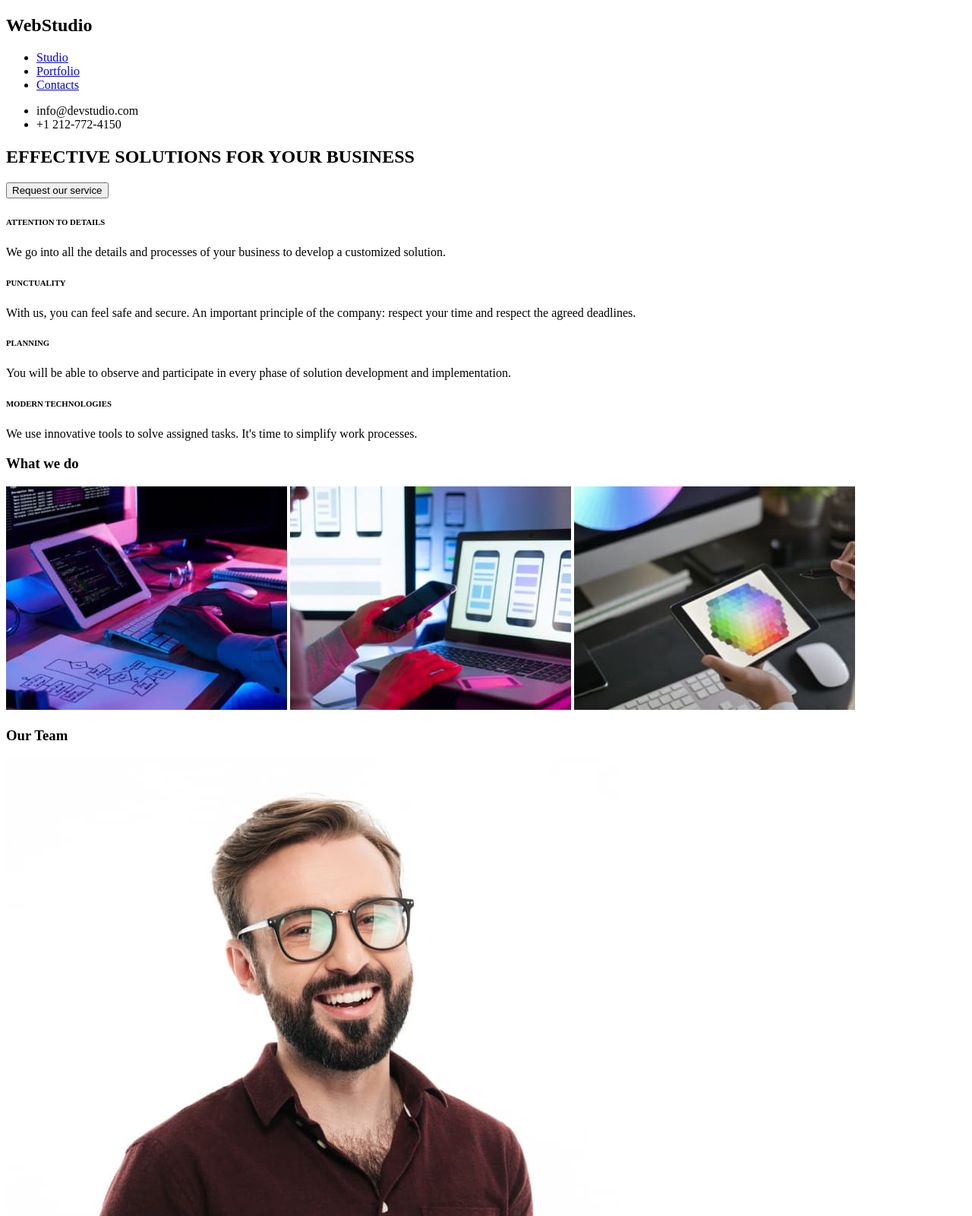
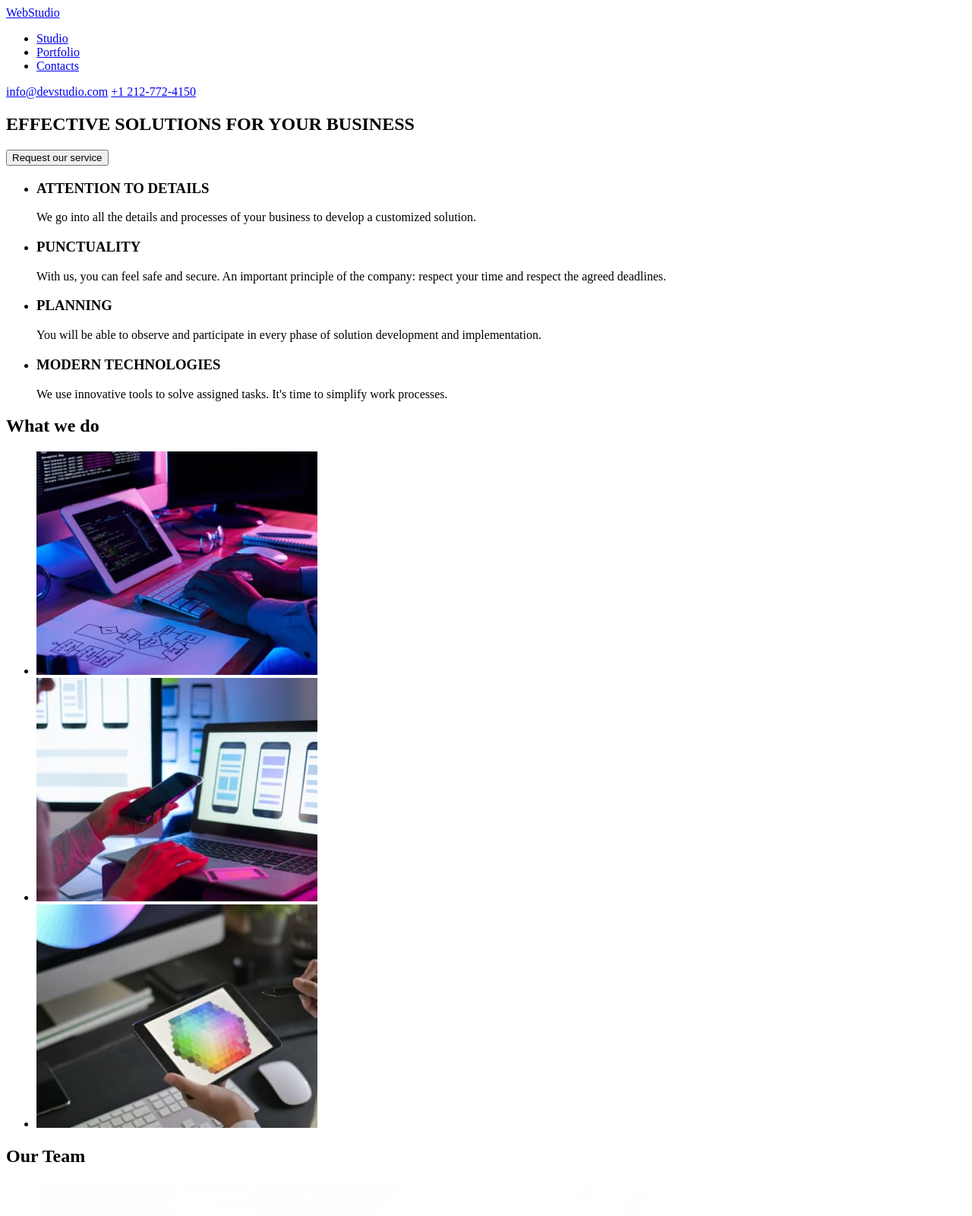
Before and after one commit to NineteenNinety/goit-markup-hw-01, a plain HTML site: page index.html in a window 1280 px wide. Shown: the top 1600 px of the page at 76% size. Drawn offline with Linux system fonts and the light colour scheme; files whose address does not match are found by name.

Commit message:
Finished

```diff
--- a/index.html
+++ b/index.html
@@ -8,19 +8,19 @@
   </head>
   <body>
     <header>
-      <h2>WebStudio</h2>
-
+      <a href="index.html">WebStudio</a>
+      <section>
         <nav class="navbar">
           <ul>
             <li><a href="#studio" class="nav-link">Studio</a></li>
             <li><a href="#portfolio" class="nav-link">Portfolio</a></li>
             <li><a href="#contacts" class="nav-link">Contacts</a></li>
           </ul>
-        <ul>
-          <li><a href="mailto:info@devstudio.com"></a>info@devstudio.com</li>
-          <li><a href="tel:+12127724150"></a>+1 212-772-4150</li>
-        </ul>
         </nav>
+
+        <a href="mailto:info@devstudio.com">info@devstudio.com</a>
+        <a href="tel:+12127724150">+1 212-772-4150</a>
+      </section>
     </header>
 
     <main>
@@ -31,98 +31,113 @@
       </section>
 
       <section class="about-us">
+        <ul>
+          <li>
             <span>
-          <h6>ATTENTION TO DETAILS</h6>
+              <h3>ATTENTION TO DETAILS</h3>
               <p>
-            We go into all the details and processes of your business to develop
-            a customized solution.
+                We go into all the details and processes of your business to
+                develop a customized solution.
               </p>
             </span>
+          </li>
+          <li>
             <span>
-          <h6>PUNCTUALITY</h6>
+              <h3>PUNCTUALITY</h3>
               <p>
-            With us, you can feel safe and secure. An important principle of the
-            company: respect your time and respect the agreed deadlines.
+                With us, you can feel safe and secure. An important principle of
+                the company: respect your time and respect the agreed deadlines.
               </p>
             </span>
+          </li>
+          <li>
             <span>
-          <h6>PLANNING</h6>
+              <h3>PLANNING</h3>
               <p>
                 You will be able to observe and participate in every phase of
                 solution development and implementation.
               </p>
             </span>
+          </li>
+          <li>
             <span>
-          <h6>MODERN TECHNOLOGIES</h6>
+              <h3>MODERN TECHNOLOGIES</h3>
               <p>
                 We use innovative tools to solve assigned tasks. It's time to
                 simplify work processes.
               </p>
             </span>
+          </li>
+        </ul>
       </section>
 
       <section>
-        <h3>What we do</h3>
+        <h2>What we do</h2>
 
-        <div class="what-we-do">
+        <ul class="what-we-do">
+          <li>
+            <img src="images\typing.jpg" alt="person typing on a keyboard" />
+          </li>
+          <li>
             <img
-            src="C:\Users\antho\OneDrive\Documents\GitHub\homework1\images\typing.jpg"
-            alt="person typing on a keyboard"
-          />
-          <img
-            src="C:\Users\antho\OneDrive\Documents\GitHub\homework1\images\laptop-and-phone.jpg"
+              src="images\laptop-and-phone.jpg"
               alt="person holding a phone in left hand with their hand on a laptop track pad"
             />
+          </li>
+          <li>
             <img
-            src="C:\Users\antho\OneDrive\Documents\GitHub\homework1\images\holding-tablet.jpg"
+              src="images\holding-tablet.jpg"
               alt="person holding a tablet and stylus"
             />
-        </div>
+          </li>
+        </ul>
       </section>
 
       <section>
-        <h3>Our Team</h3>
+        <h2>Our Team</h2>
 
-        <div class="team" id="product-design">
+        <ul>
+          <li class="team" id="product-design">
             <img
-            src="C:\Users\antho\OneDrive\Documents\GitHub\homework1\images\christopher-walker.jpg"
+              src="images\christopher-walker.jpg"
+              alt="Christopher Walker, Product Designer"
             />
             <p class="team-name">Christopher Walker</p>
             <p class="team-role">Product Designer</p>
-        </div>
-        <div class="team" id="frontend-dev">
+          </li>
+          <li class="team" id="frontend-dev">
             <img
-            src="C:\Users\antho\OneDrive\Documents\GitHub\homework1\images\kylie-evans.jpg"
+              src="images\kylie-evans.jpg"
+              alt="Kylie Evans, Frontend Developer"
             />
             <p class="team-name">Kylie Evans</p>
             <p class="team-role">Frontend Developer</p>
-        </div>
-        <div class="team" id="marketing">
-          <img
-            src="C:\Users\antho\OneDrive\Documents\GitHub\homework1\images\ryan-harris.jpg"
-          />
+          </li>
+          <li class="team" id="marketing">
+            <img src="images\ryan-harris.jpg" alt="Ryan Harris, Marketing" />
             <p class="team-name">Ryan Harris</p>
             <p class="team-role">Marketing</p>
-        </div>
-        <div class="team" id="ui-design">
-          <img
-            src="C:\Users\antho\OneDrive\Documents\GitHub\homework1\images\tyler-moore.jpg"
-          />
+          </li>
+          <li class="team" id="ui-design">
+            <img src="images\tyler-moore.jpg" alt="Tyler Moore, UI Designer" />
             <p class="team-name">Tyler Moore</p>
             <p class="team-role">UI Designer</p>
-        </div>
+          </li>
+        </ul>
       </section>
     </main>
 
     <footer>
       <h2>WebStudio</h2>
+      <address>
         <p class="address">
           695 Park Ave, New York, NY 10065,
           <br />
           United States
         </p>
-      <p><a href="mailto:info@devstudio.com"></a>info@devstudio.com</p>
-      <p><a href="tel:+12127724150"></a>+1 212-772-4150</p>
+        <p><a href="mailto:info@devstudio.com">info@devstudio.com</a></p>
+        <p><a href="tel:+12127724150">+1 212-772-4150</a></p>
+      </address>
     </footer>
   </body>
 </html>
```
Lines whose indentation alone changed are shown as unchanged.
